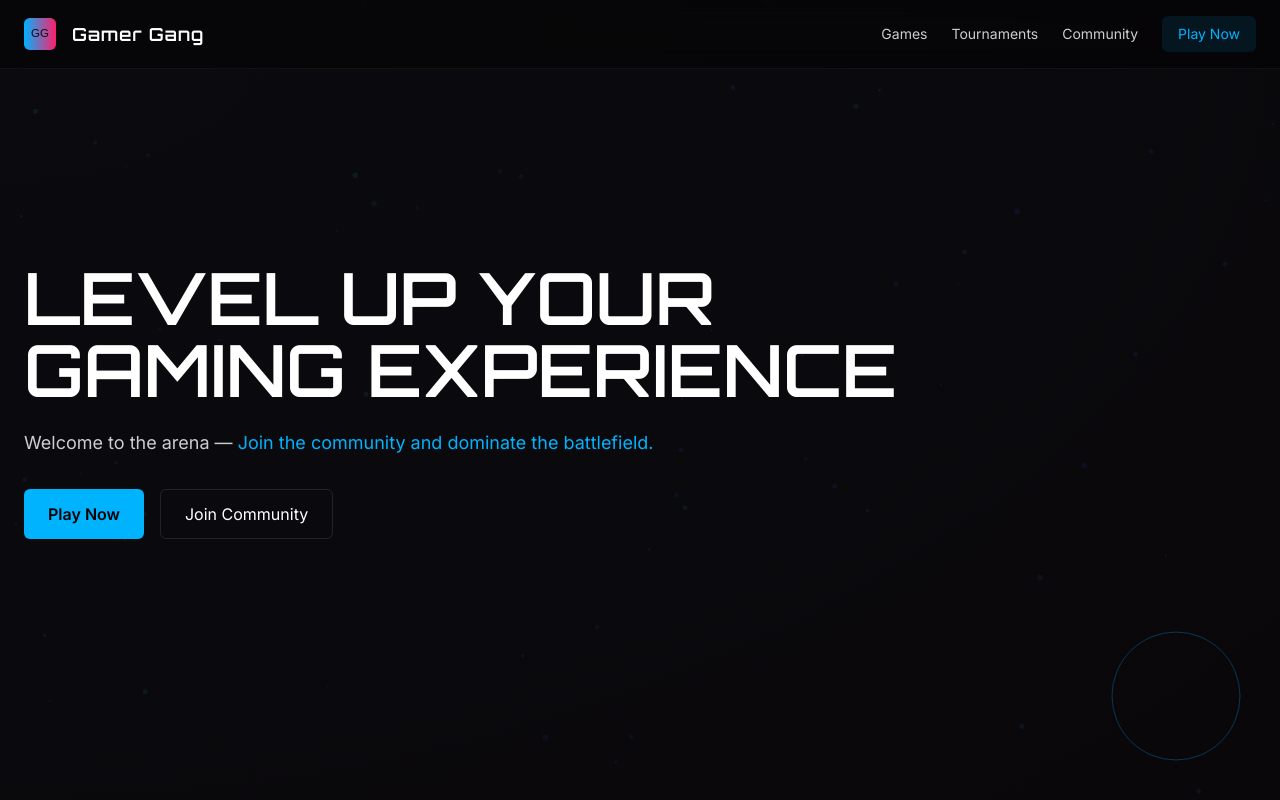
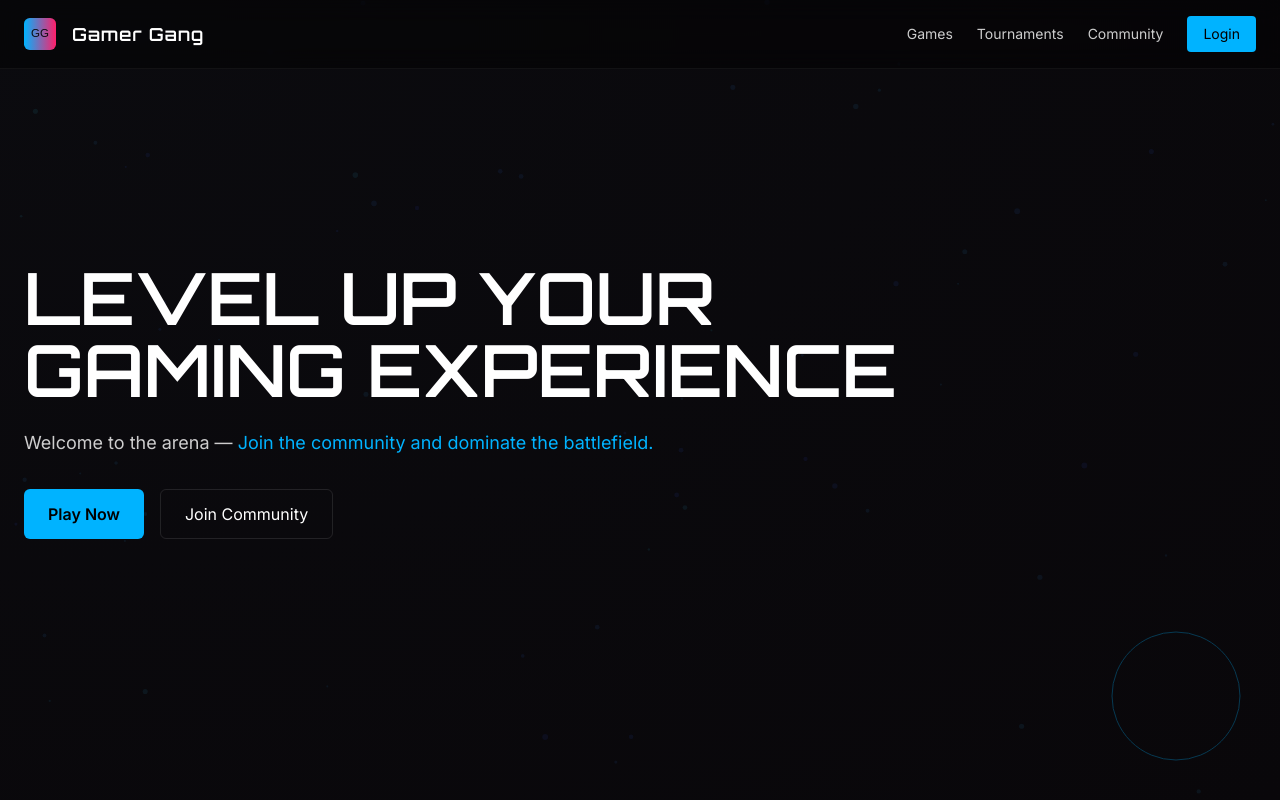
Before and after one commit to Aarjav-jain11/Gamer-Gang, a Next.js app: page / in a window 1280 px wide. Shown: the top 800 px of the page. Built offline with nearby package versions, Linux system fonts and the light colour scheme.

Commit message:
Remove NextAuth API route to avoid missing dependency build error

```diff
--- a/components/AuthModal.js
+++ b/components/AuthModal.js
@@ -1,15 +1,22 @@
 import { useState } from 'react'
 
-export default function AuthModal() {
+export default function AuthModal({ discordAuthUrl }) {
   const [open, setOpen] = useState(false)
+
+  function handleDiscordLogin() {
+    if (discordAuthUrl) window.location.href = discordAuthUrl
+    else alert('Discord login link not provided')
+  }
+
   return (
     <div>
       <button onClick={() => setOpen(true)} className="px-4 py-2 bg-neonBlue text-black rounded">Login</button>
+
       {open && (
         <div className="fixed inset-0 z-50 flex items-center justify-center bg-black/60">
           <div className="bg-[#0b0b0f] rounded-xl p-6 w-80">
             <h4 className="font-semibold mb-4">Sign in</h4>
-            <button className="w-full px-4 py-2 bg-white/5 rounded mb-2">Continue with Discord</button>
+            <button onClick={handleDiscordLogin} className="w-full px-4 py-2 bg-white/5 rounded mb-2">Continue with Discord</button>
             <button onClick={() => setOpen(false)} className="mt-2 text-sm text-white/60">Close</button>
           </div>
         </div>
--- a/components/Navbar.js
+++ b/components/Navbar.js
@@ -1,5 +1,6 @@
 import { useEffect, useState } from 'react'
 import { Menu, X } from 'lucide-react'
+import AuthModal from '@/components/AuthModal'
 import { motion, AnimatePresence } from 'framer-motion'
 
 export default function Navbar() {
@@ -29,7 +30,7 @@ export default function Navbar() {
             <a href="#games" className="hover:text-white">Games</a>
             <a href="#tournaments" className="hover:text-white">Tournaments</a>
             <a href="#community" className="hover:text-white">Community</a>
-            <button className="px-4 py-2 bg-neonBlue/10 text-neonBlue rounded-md">Play Now</button>
+            <AuthModal discordAuthUrl="https://discord.com/oauth2/authorize?client_id=1471350778634698823&response_type=code&redirect_uri=https%3A%2F%2Fredesigned-space-spoon-jj7745qpx6jp3p47j-3000.app.github.dev%2Fapi%2Fauth%2Fcallback%2Fdiscord&scope=email+identify" />
           </nav>
           <div className="md:hidden">
             <button onClick={() => setMenuOpen(true)} aria-label="Open menu" className="p-2">
@@ -56,7 +57,7 @@ export default function Navbar() {
                 <a href="#games" onClick={() => setMenuOpen(false)} className="py-2">Games</a>
                 <a href="#tournaments" onClick={() => setMenuOpen(false)} className="py-2">Tournaments</a>
                 <a href="#community" onClick={() => setMenuOpen(false)} className="py-2">Community</a>
-                <button className="mt-4 px-4 py-2 bg-neonBlue text-black rounded-md">Play Now</button>
+                <AuthModal discordAuthUrl="https://discord.com/oauth2/authorize?client_id=1471350778634698823&response_type=code&redirect_uri=https%3A%2F%2Fredesigned-space-spoon-jj7745qpx6jp3p47j-3000.app.github.dev%2Fapi%2Fauth%2Fcallback%2Fdiscord&scope=email+identify" />
               </nav>
             </motion.div>
             <div onClick={() => setMenuOpen(false)} className="absolute inset-0 bg-black/40" />
--- a/package.json
+++ b/package.json
@@ -16,6 +16,9 @@
     "react-dom": "18.2.0",
     "lucide-react": "^0.268.0"
   },
+  "optionalDependencies": {
+    "next-auth": "^4.29.0"
+  },
   "devDependencies": {
     "autoprefixer": "^10.4.14",
     "postcss": "^8.4.24",
```
